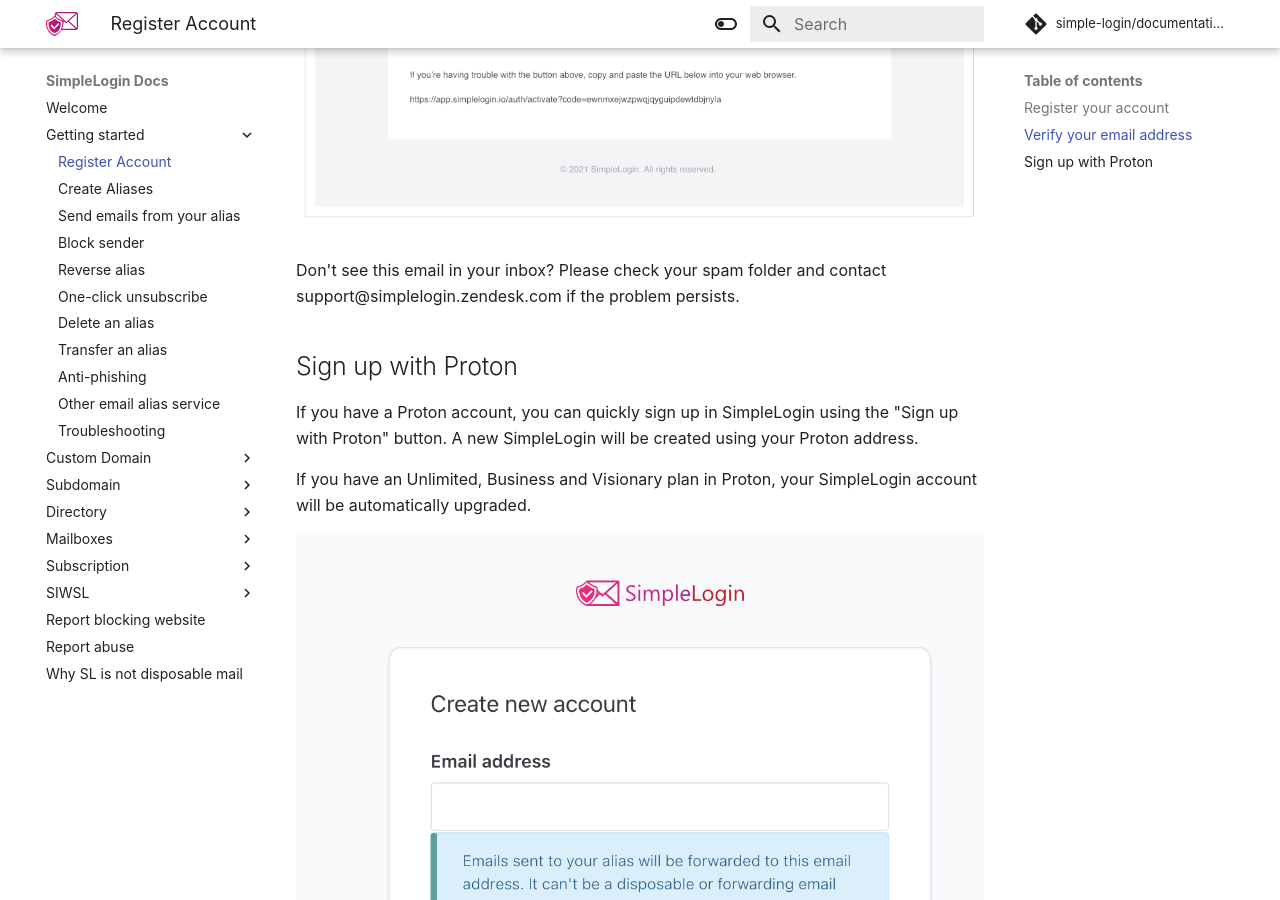
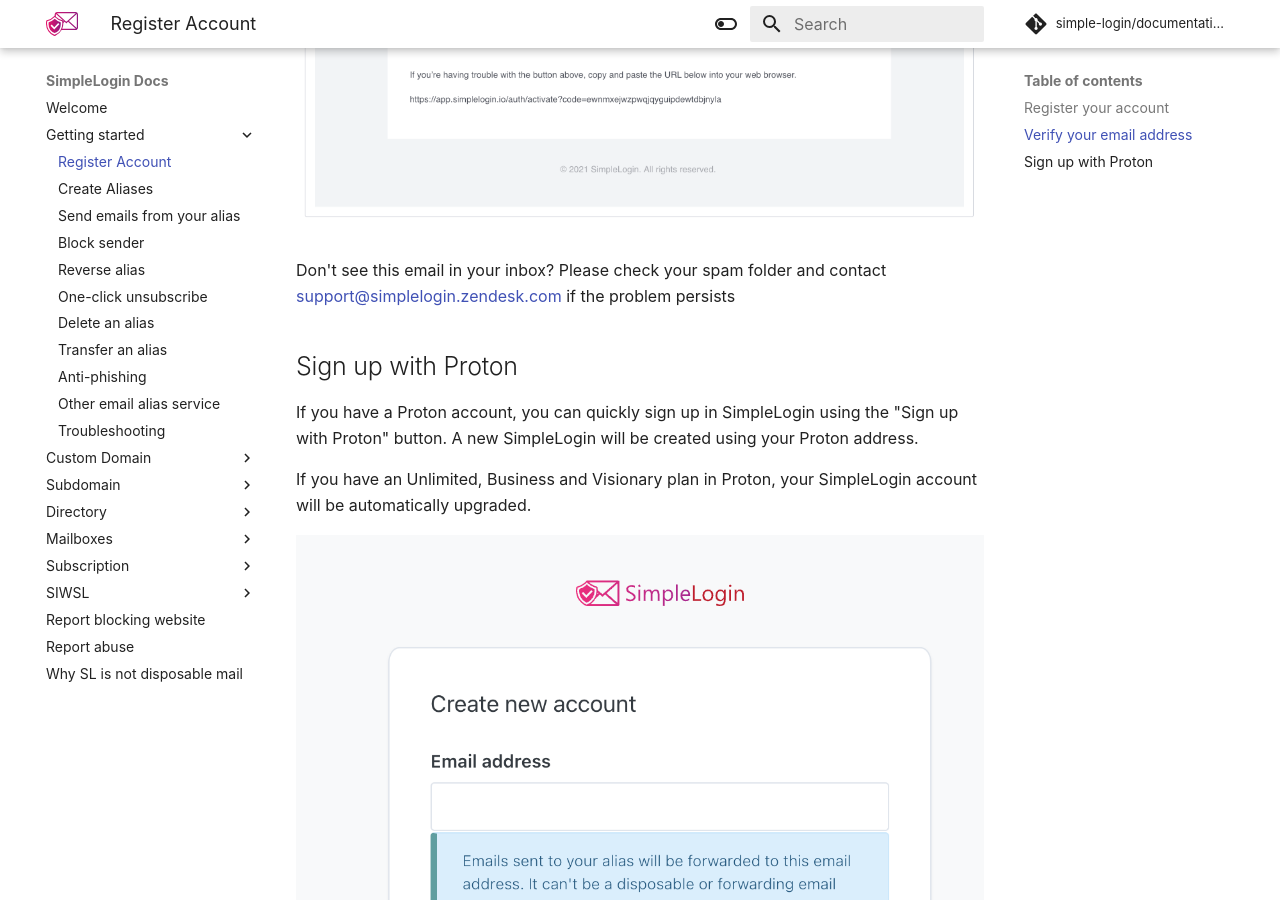
Before and after one commit to simple-login/documentation, an MkDocs documentation site: the page built from docs/getting-started/register-account.md, in a window 1280 px wide and 900 px high, scrolled down 1998 px. Built offline with MkDocs 1.6.1 and Material for MkDocs 9.7.7, drawn with Linux system fonts in a browser that asks for light colours; comment, search, counter and statistics services are not loaded; part of the change alters nothing that is shown.

```diff
--- a/docs/getting-started/register-account.md
+++ b/docs/getting-started/register-account.md
@@ -20,7 +20,7 @@ Please click on the "Verify Email" button that we sent to you via email to activ
 
 ![](./verify-account.png)
 
-Don't see this email in your inbox? Please check your spam folder and contact support@simplelogin.zendesk.com if the problem persists.
+Don't see this email in your inbox? Please check your spam folder and contact [support@simplelogin.zendesk.com](mailto:support@simplelogin.zendesk.com) if the problem persists
 
 ## Sign up with Proton
 
```
